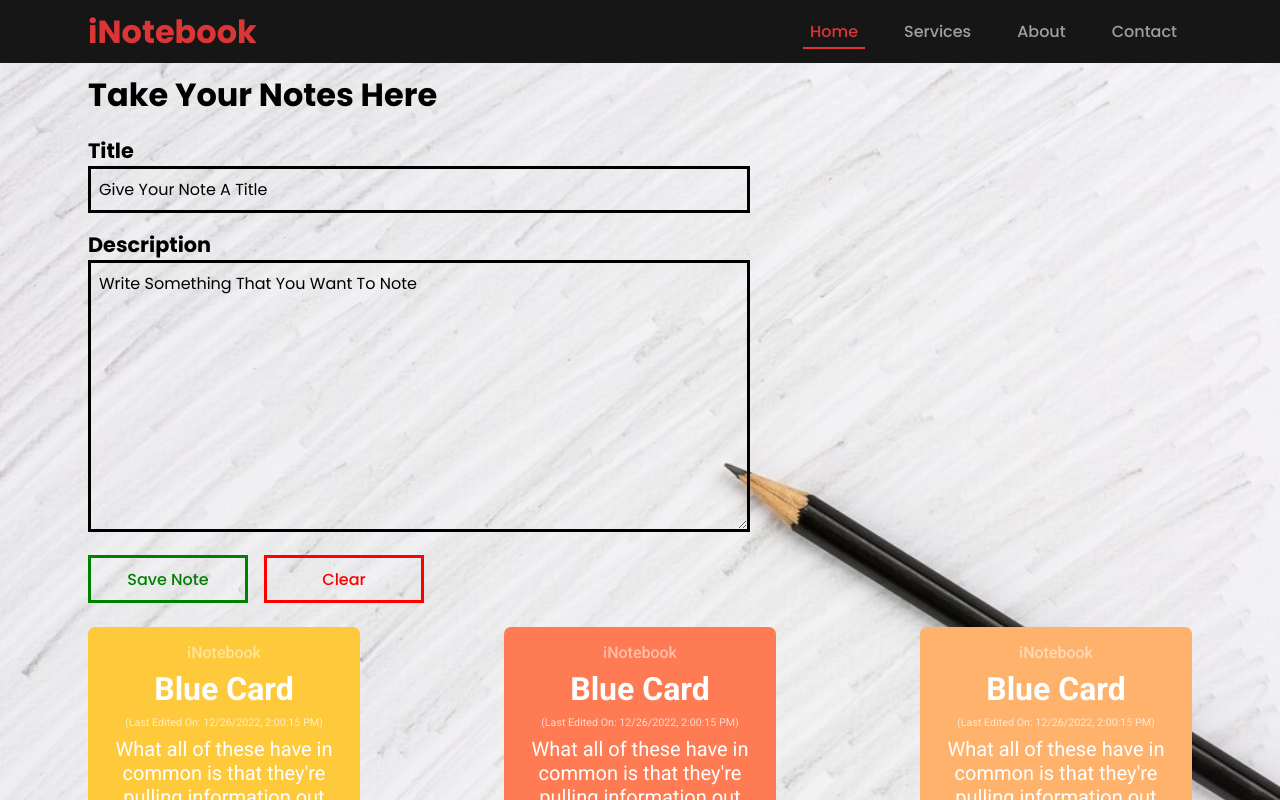
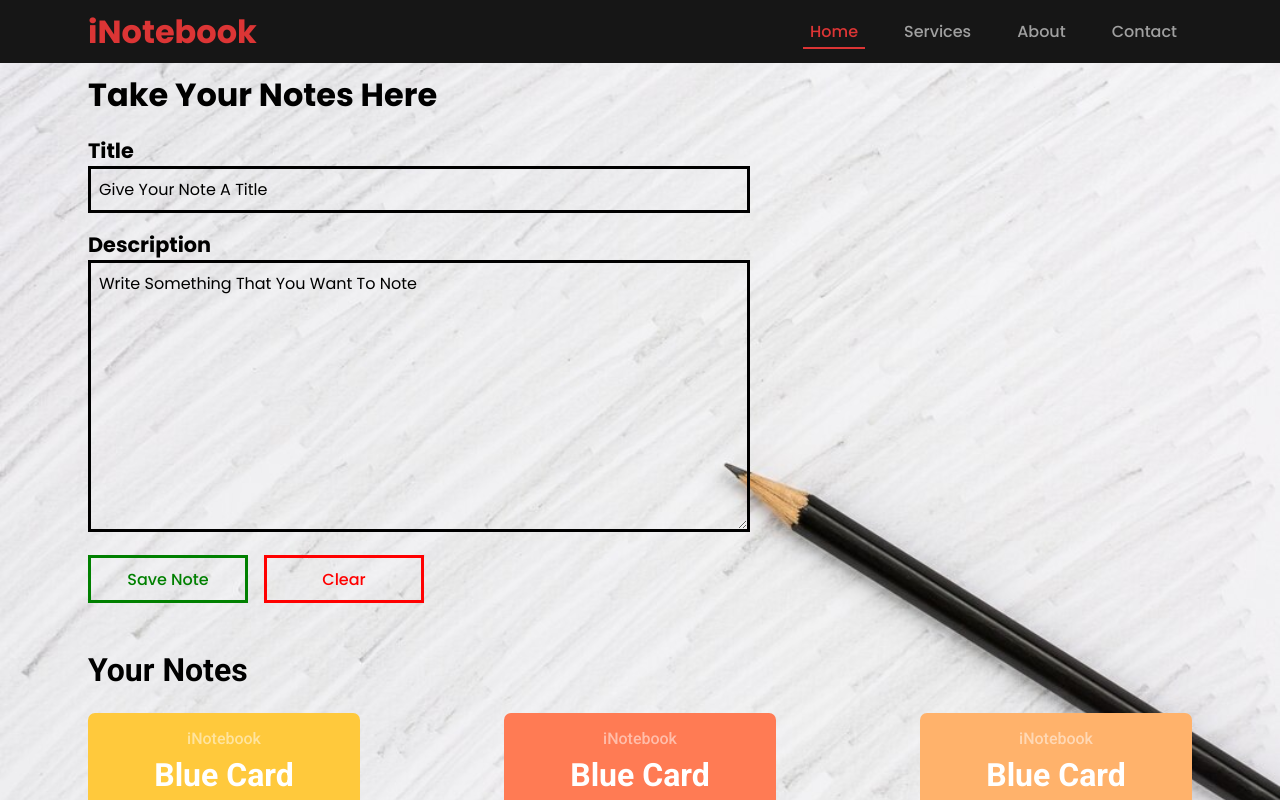
Before and after one commit to Neeraj-Kumar-Coder/iNotebook, a React (Create React App) app in the folder inotebook/: page / in a window 1280 px wide. Shown: the top 800 px of the page. Built offline with nearby package versions, Linux system fonts and the light colour scheme.

Commit message:
Added the title to the section that displays users saved notes (# Checkpoint)

```diff
--- a/inotebook/src/components/Notes.css
+++ b/inotebook/src/components/Notes.css
@@ -6,3 +6,11 @@
     flex-wrap: wrap;
     font-family: 'Roboto', sans-serif;
 }
+
+#notes-container-title {
+    font-family: 'Roboto', sans-serif;
+    /*With alignment to navbar*/
+    margin: 1rem;
+    margin-top: 3rem;
+    margin-left: 0.5rem;
+}
--- a/inotebook/src/components/Notes.js
+++ b/inotebook/src/components/Notes.js
@@ -9,6 +9,8 @@ const Notes = () => {
     const colors = ["#FFC93C", "#FF7B54", "#FFB26B", "#0081C9", "#5BC0F8", "#86E5FF", "#FEA1BF", "#E5BA73", "#FFCAC8", "#68B984", "#5F8D4E"];
     const numberOfColors = colors.length;
     return (
+        <>
+            <h1 id="notes-container-title">Your Notes</h1>
             <div className="notes-container">
                 {
                     notes.map((note, index) => {
@@ -16,6 +18,7 @@ const Notes = () => {
                     })
                 }
             </div>
+        </>
     )
 }
 
```
Lines whose indentation alone changed are shown as unchanged.
